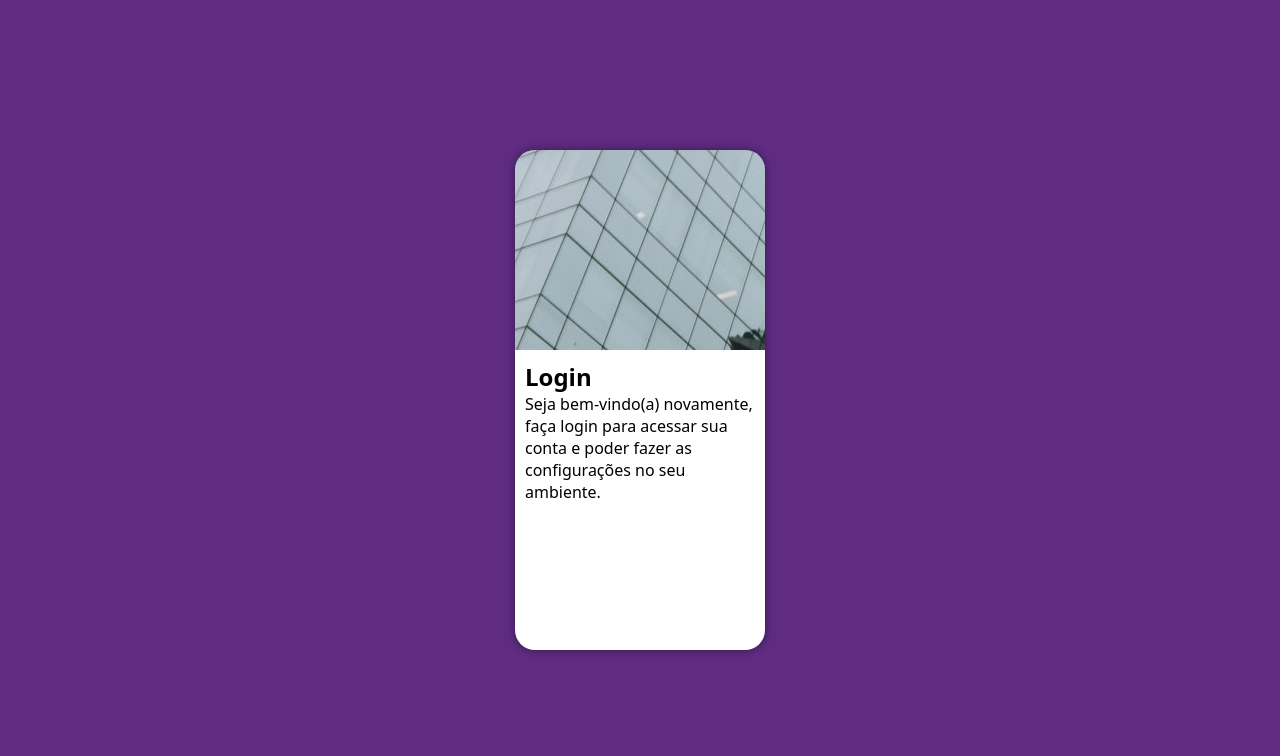
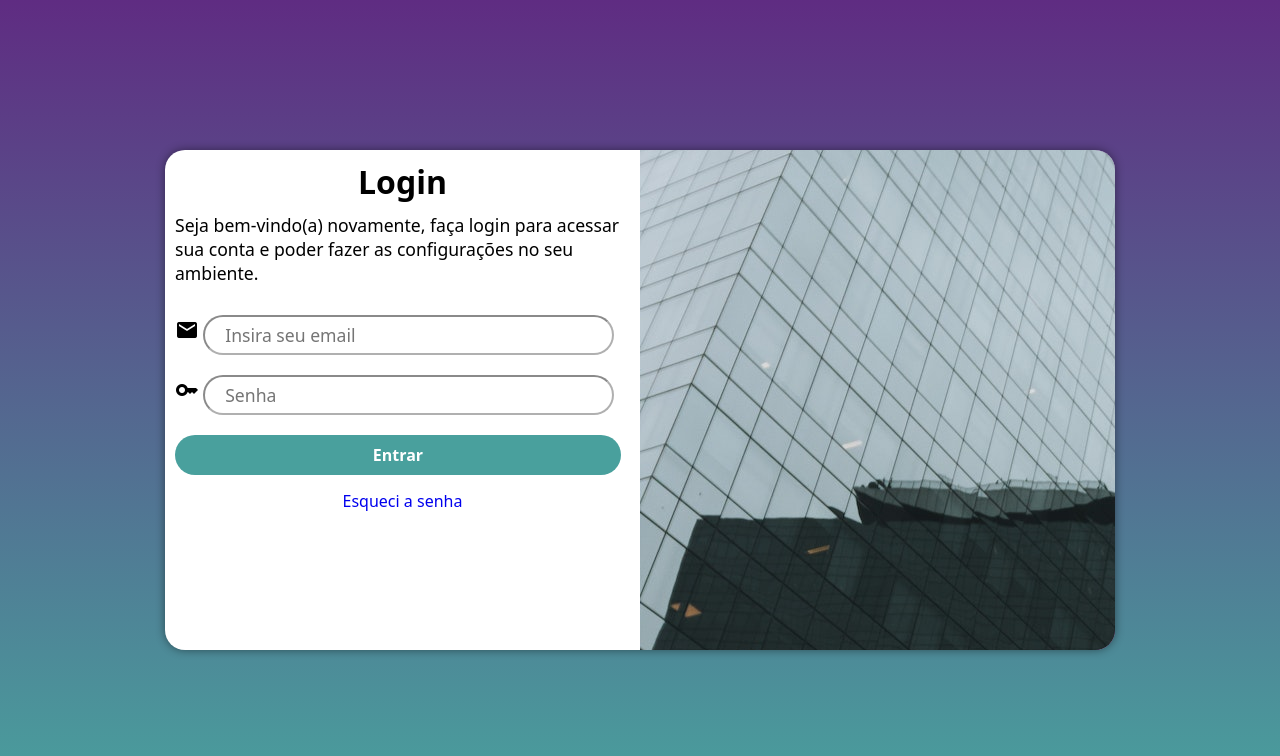
Before and after one commit to BirutescoAdicional/desafio02, a plain HTML site: page index.html in a window 1280 px wide. Drawn offline with Linux system fonts and the light colour scheme.

Commit message:
terminei módulo 04 do curso de HTML e CSS

```diff
--- /dev/null
+++ b/estilos/mediaquery.css
@@ -0,0 +1,119 @@
+@charset "UTF-8";
+
+/* Typical Device Breakpoint
+----------------------------
+Pequenas telas: até 600px
+Celular: de 600px até 768 px
+Tablet:  de 768px até 992px
+Desktop: de 992 px até 1200px
+Grandes telas: acima de 1200px
+*/
+
+@media screen and (min-width: 768px) and (max-width: 992px) {
+    body {
+        background-image: linear-gradient(to top, #49a09d, #5f2c82)
+    }
+
+    section#login {
+        width: 80vw;
+    }
+
+    section#login > div#imagem {
+        float: left;
+        width: 30%;
+        height: 100%;
+
+    }
+
+    section#login > div#formulario {
+        float: right;
+        width: 70%;
+    }
+
+    div#formulario > h1 {
+        font-size: 2em;
+        margin-bottom: 10px;
+    }
+
+    div#formulario > p {
+        font-size: 1.1em;
+        margin-bottom: 30px;
+    }
+
+    form > div.campo {
+        margin-top: 20px;
+    }
+
+    #ilogin, #isenha {
+        padding: 10px 20px;
+        font-size: 1.1em;
+    }
+
+    form > input[type=submit] {
+        width: 98%;
+    }
+
+    #botao {
+        margin-top: 20px;
+    }
+
+    .botao-esqueci-senha {
+        padding-top: 10px;
+    }
+
+}
+
+@media screen and (min-width: 992px) {
+
+    body {
+        background-image: linear-gradient(to top, #49a09d, #5f2c82)
+    }
+
+    section#login {
+        width: 950px;
+    }
+
+    section#login > div#imagem {
+        float: right;
+        width: 50%;
+        height: 100%;
+
+
+    }
+
+    section#login > div#formulario {
+        float: left;
+        width: 50%;
+    }
+
+    div#formulario > h1 {
+        font-size: 2em;
+        margin-bottom: 10px;
+    }
+
+    div#formulario > p {
+        font-size: 1.1em;
+        margin-bottom: 30px;
+    }
+
+    form > div.campo {
+        margin-top: 20px;
+    }
+
+    #ilogin, #isenha {
+        padding: 10px 20px;
+        font-size: 1.1em;
+    }
+
+    form > input[type=submit] {
+        width: 98%;
+    }
+
+    #botao {
+        margin-top: 20px;
+    }
+
+    .botao-esqueci-senha {
+        padding-top: 10px;
+    }
+}
--- a/estilos/style.css
+++ b/estilos/style.css
@@ -37,6 +37,9 @@ section#login {
     height: 500px;
     border-radius: 20px;
     box-shadow: 0px 0px 10px rgba(0, 0, 0, 0.450);
+
+    transition: width 0.3s, height 0.3s;
+    transition-timing-function: ease;
 }
 
 div#imagem {
@@ -50,3 +53,65 @@ section#login > div#formulario {
     display: block;
     padding: 10px;
 }
+
+div#formulario > h1 {
+    text-align: center;
+    margin-bottom: 10px;
+}
+
+div#formulario > p {
+    font-size: 0.8em;
+}
+
+form > div.campo {
+    display: block;
+    width: 100%;
+    height: 40px;
+    margin: 5px 0px;
+}
+
+div.campo > input {
+    width: calc(100% - 44px);
+    height: 100%;
+}
+
+
+#ilogin, #isenha {
+    padding: 5px 20px;
+    border-radius: 50px;
+    border-color: rgba(0, 0, 0, 0.459);
+}
+
+#ilogin:focus-within {
+    border:;
+}
+
+form > input[type=submit] {
+    display: block;
+    font-size: 1em;
+    width: 100%;
+    height: 40px;
+    background-color:  #49a09d;
+    border: none;
+    color: white;
+    border-radius: 50px;
+    cursor: pointer;
+    font-weight: 600;
+}
+
+form > input[type=submit]:hover {
+    background-color: #52b1ae;
+}
+
+form > a.botao-esqueci-senha {
+    display: block;
+    text-align: center;
+    font-size: 1em;
+    height: 40px;
+    text-decoration: none;
+    margin-top: 5px;
+}
+
+form > a.botao-esqueci-senha:hover {
+    text-decoration: underline;
+}
--- a/index.html
+++ b/index.html
@@ -4,7 +4,10 @@
     <meta charset="UTF-8">
     <meta name="viewport" content="width=device-width, initial-scale=1.0">
     <title>Login</title>
+    <link href="https://fonts.googleapis.com/icon?family=Material+Icons"
+      rel="stylesheet">
     <link rel="stylesheet" href="estilos/style.css">
+    <link rel="stylesheet" href="estilos/mediaquery.css">
 </head>
 <body>
     <main>
@@ -15,8 +18,22 @@
             <div id="formulario">
                 <h1>Login</h1>
                 <p>Seja bem-vindo(a) novamente, faça login para acessar sua conta e poder fazer as configurações no seu ambiente.<p>
-                <form action="login.php" method="post">
+                <form action="login.php" method="post" autocomplete="on">
+                    <div class="campo">
+                        <label for="ilogin"><span class="material-icons" id="icone-email" onclick="clickMenu()">mail</span></label>
 
+                        <input type="email" name="login" id="ilogin" placeholder="Insira seu email" autocomplete="email" maxlength="30" required>
+
+                    </div>
+                    <div class="campo">
+                        <label for="isenha"><span class="material-icons" id="icone-senha" onclick="clickMenu()">key</span></label>
+
+                        <input type="password" name="senha" id="isenha" placeholder="Senha" autocomplete="current-password" minlength="8" maxlength="20" required>
+                    </div >
+                    <input type="submit" value="Entrar" id="botao">
+                    <a href="esqueci.html" class="botao-esqueci-senha">
+                        Esqueci a senha
+                    </a>
                 </form>
             </div>
         </section>
```
